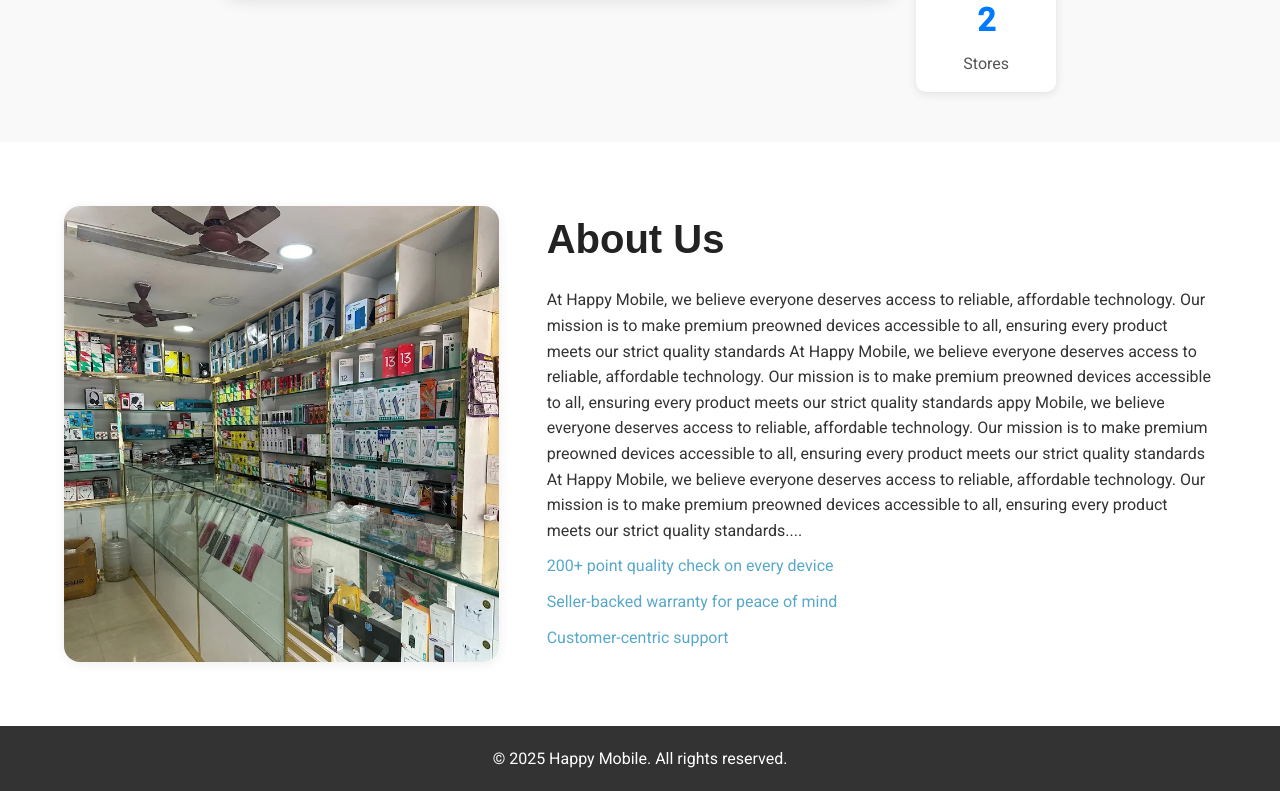
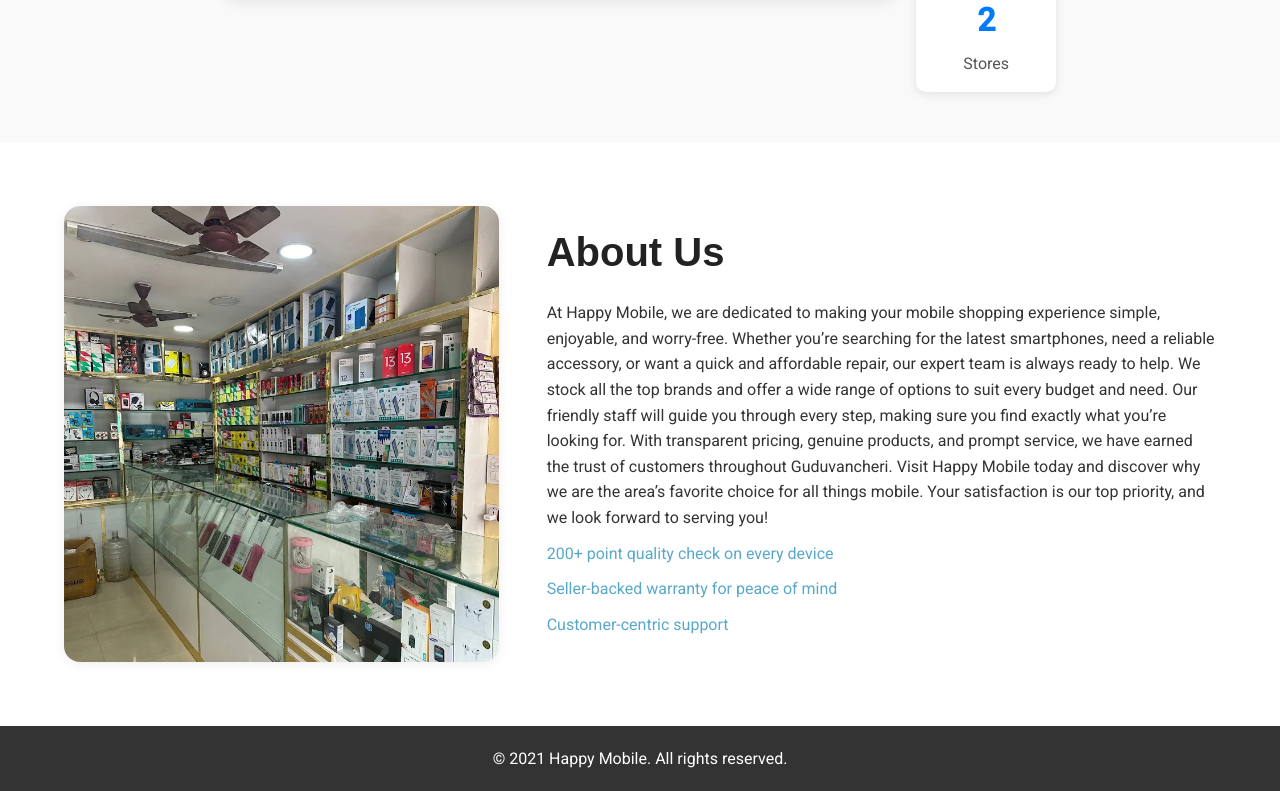
Before and after one commit to krishna-droid/SecondSite, a plain HTML site: page index.html in a window 1280 px wide. Shown: the part 1438-2229 px from the top of the page. Drawn offline with Linux system fonts and the light colour scheme.

Commit message:
Updated process.html and services.html content

```diff
--- a/css/style.css
+++ b/css/style.css
@@ -852,3 +852,8 @@ footer {
   color: #333; /* Ensure text inside the step is readable */
   line-height: 1.5;
 }
+
+.services {
+  margin-top: 40px; /* Adjust this value to reduce the space */
+  padding-top: 20px; /* Adjust this value if padding is causing extra space */
+}
--- a/index.html
+++ b/index.html
@@ -3,7 +3,7 @@
   <head>
     <meta charset="UTF-8" />
     <meta name="viewport" content="width=device-width, initial-scale=1.0" />
-    <title>Happy Mobile </title>
+    <title>Happy Mobile</title>
     <link rel="icon" href="images/Happy Mo.png" type="image/png" />
     <link rel="stylesheet" href="css/style.css" />
     <link rel="icon" type="image/png" href="images/logo.png" />
@@ -139,23 +139,22 @@
         <div class="about-text">
           <h1>About Us</h1>
           <p>
-            At Happy Mobile, we believe everyone deserves access to reliable,
-            affordable technology. Our mission is to make premium preowned
-            devices accessible to all, ensuring every product meets our strict
-            quality standards At Happy Mobile, we believe everyone deserves access to reliable,
-            affordable technology. Our mission is to make premium preowned
-            devices accessible to all, ensuring every product meets our strict
-            quality standards appy Mobile, we believe everyone deserves access to reliable,
-            affordable technology. Our mission is to make premium preowned
-            devices accessible to all, ensuring every product meets our strict
-            quality standards At Happy Mobile, we believe everyone deserves access to reliable,
-            affordable technology. Our mission is to make premium preowned
-            devices accessible to all, ensuring every product meets our strict
-            quality standards....
+            At Happy Mobile, we are dedicated to making your mobile
+            shopping experience simple, enjoyable, and worry-free. Whether
+            you’re searching for the latest smartphones, need a reliable
+            accessory, or want a quick and affordable repair, our expert team is
+            always ready to help. We stock all the top brands and offer a wide
+            range of options to suit every budget and need. Our friendly staff
+            will guide you through every step, making sure you find exactly what
+            you’re looking for. With transparent pricing, genuine products, and
+            prompt service, we have earned the trust of customers throughout
+            Guduvancheri. Visit Happy Mobile today and discover why we are the
+            area’s favorite choice for all things mobile. Your satisfaction is
+            our top priority, and we look forward to serving you!
           </p>
-            <p class="blue-text">200+ point quality check on every device</p>
-            <p class="blue-text">Seller-backed warranty for peace of mind</p>
-            <p class="blue-text">Customer-centric support</p>
+          <p class="blue-text">200+ point quality check on every device</p>
+          <p class="blue-text">Seller-backed warranty for peace of mind</p>
+          <p class="blue-text">Customer-centric support</p>
         </div>
       </div>
     </section>
@@ -163,7 +162,7 @@
     <footer>
       <div class="container footer-content">
         <div class="footer-left">
-          &copy; 2025 Happy Mobile. All rights reserved.
+          &copy; 2021 Happy Mobile. All rights reserved.
         </div>
       </div>
     </footer>
```
Also changed, not shown: contact.html (+6 -2 lines), process.html (+5 -5 lines), services.html (+1 -1 lines), images/Camera.jpg (added), images/Happy Mo.png, images/delivery.jpeg (added), images/phone-icon.png (added), 1 other file.
